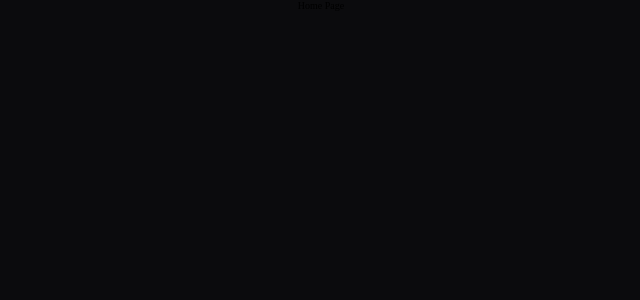
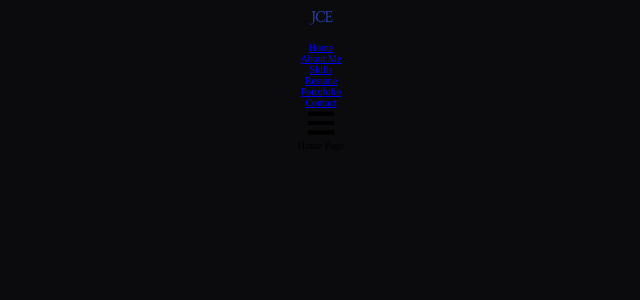
Before and after one commit to JovanChristian/MyPortofolio, a React (Create React App) app: page / in a window 1280 px wide. Shown: the top 300 px of the page, without its empty margins (319-959 px from the left). Built offline with nearby package versions, Linux system fonts and the light colour scheme.

Commit message:
fixing error, adding links to other pages, and fixing show logo

```diff
--- a/src/App.js
+++ b/src/App.js
@@ -5,23 +5,25 @@ import Resume from './containers/resume';
 import Skills from './containers/skills';
 import Portofolio from './containers/portofolio';
 import Contact from './containers/contact';
-import { Routes, Route } from 'react-router-dom'
+import Navbar from './components/navBar/index';
+import { Routes, Route } from 'react-router-dom';
+
 function App() {
   return (
     <div className='App'>
       {/* particles js */}
 
       {/* navbar */}
-      <navbar/>
+      <Navbar/>
 
       {/* main page content */}
       <Routes>
         <Route index path='/' element={<Home />} />
-        <Route index path='/about' element={<About />} />
-        <Route index path='/resume' element={<Resume />} />
-        <Route index path='/skills' element={<Skills />} />
-        <Route index path='/portofolio' element={<Portofolio />} />
-        <Route index path='/contact' element={<Contact />} />
+        <Route path='/about' element={<About />} />
+        <Route path='/resume' element={<Resume />} />
+        <Route path='/skills' element={<Skills />} />
+        <Route path='/portofolio' element={<Portofolio />} />
+        <Route path='/contact' element={<Contact />} />
       </Routes>
     </div>
   );
--- a/src/components/navbar/index.jsx
+++ b/src/components/navbar/index.jsx
@@ -1,5 +1,5 @@
 import React, { useState } from "react";
-import { FaBars, FaReact } from 'react-icons/fa';
+import { FaBars } from 'react-icons/fa';
 import { HiX } from 'react-icons/hi';
 import { Link } from 'react-router-dom';
 
@@ -22,7 +22,7 @@ const Navbar = () => {
                 <div className="navbar_container">
                     <Link to='/' className="navbar_container_logo">
                         <img
-                            src="/public/logo_portofolio_no_background"
+                            src="/logo_portofolio_no_background.png"
                             alt="JCE Logo"
                             style={{ height: "40px" }}
                         />
```
